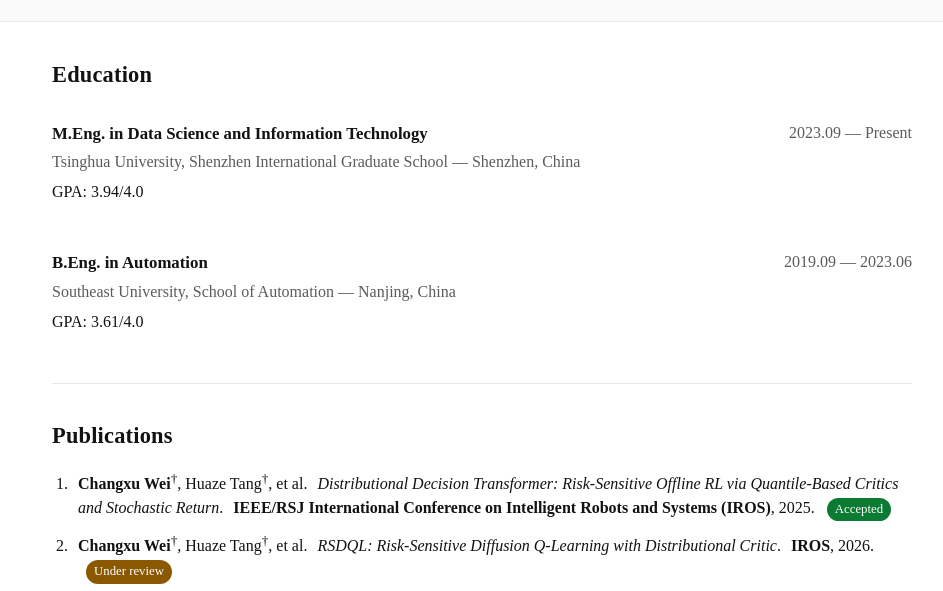
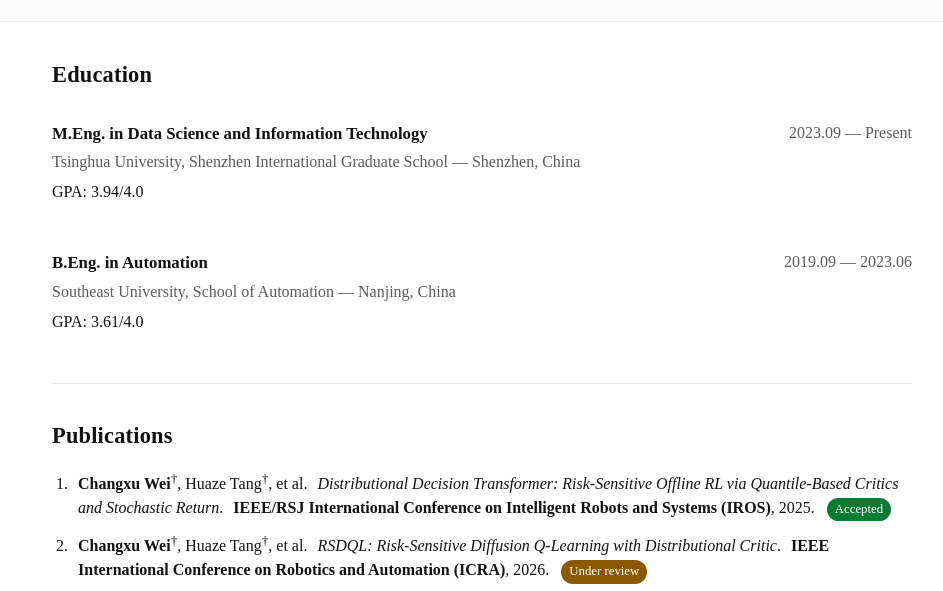
Before and after one commit to weichangxu/wcx-cv, a plain HTML site: page index.html in a window 1280 px wide. Shown: the part 169-760 px from the top of the page, without its empty margins (158-1101 px from the left). Drawn offline with Linux system fonts and the light colour scheme.

Commit message:
fix(pub[2]): update venue to ICRA 2026

```diff
--- a/index.html
+++ b/index.html
@@ -76,7 +76,7 @@
           <li>
             <span class="authors"><strong>Changxu Wei</strong><sup>†</sup>, Huaze Tang<sup>†</sup>, et al.</span>
             <span class="title"><em>RSDQL: Risk-Sensitive Diffusion Q-Learning with Distributional Critic</em>.</span>
-            <span class="venue"><strong>IROS</strong>, 2026.</span>
+            <span class="venue"><strong>IEEE International Conference on Robotics and Automation (ICRA)</strong>, 2026.</span>
             <span class="status badge badge-pending">Under review</span>
           </li>
           <li>
```
